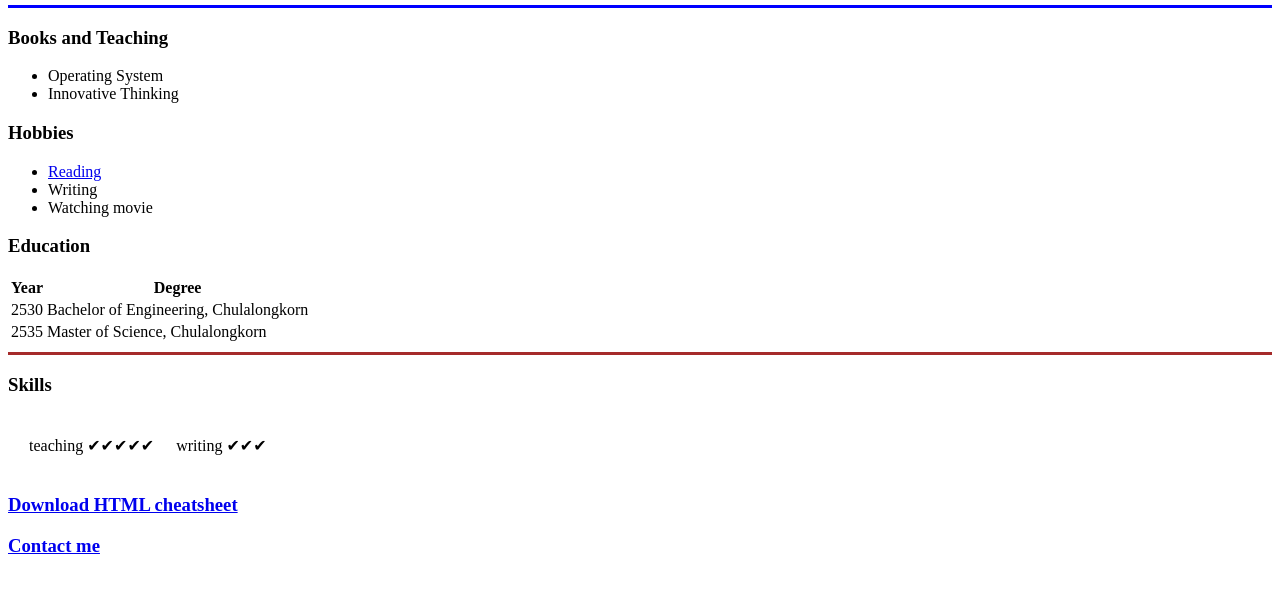
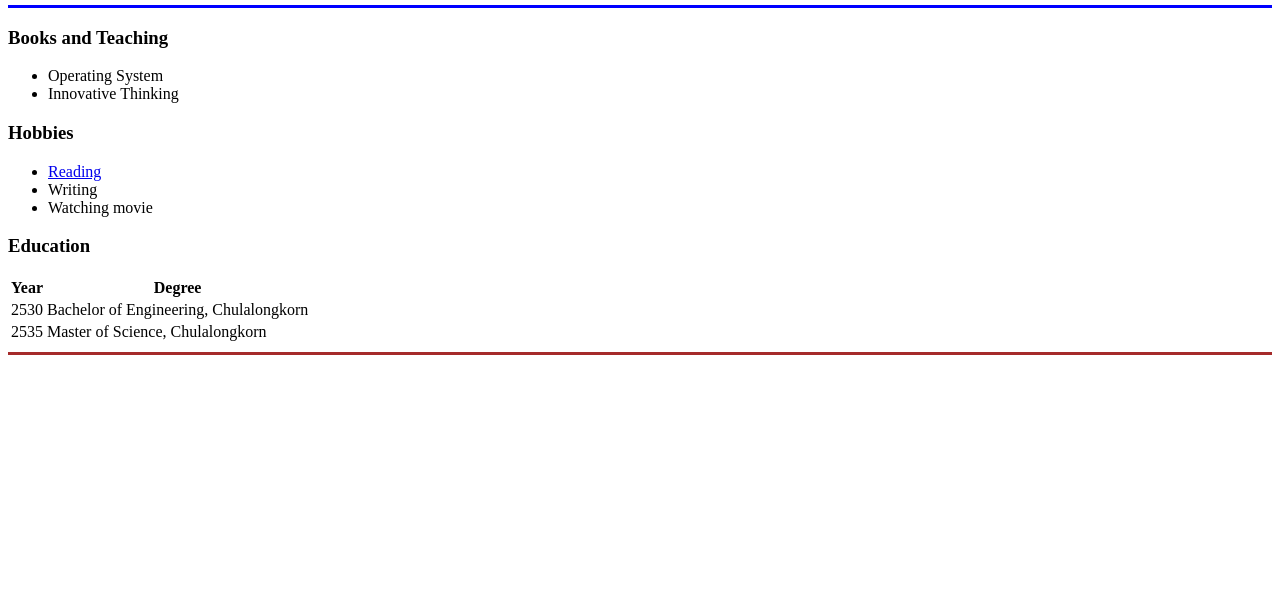
Before and after one commit to thongnet/cv, a plain HTML site: page index.html in a window 1280 px wide. Shown: the part 169-762 px from the top of the page. Drawn offline with Linux system fonts and the light colour scheme.

Commit message:
new home page version

```diff
--- a/index.html
+++ b/index.html
@@ -46,16 +46,7 @@
     </tr>
   </table>
   <hr size=3 color="brown" />
-  <h3>Skills</h3>
-  <table cellspacing="20">
-    <tr>
-          <td>teaching ✔✔✔✔✔</td>
-          <td>writing ✔✔✔</td>
-    </tr>
-    </table>
 
-  <h3><a Download href="https://web.stanford.edu/group/csp/cs21/htmlcheatsheet.pdf">Download HTML cheatsheet</a></h3>
-  <h3><a href="contact.html">Contact me</a></h3>
 </body>
 
 </html>
```
